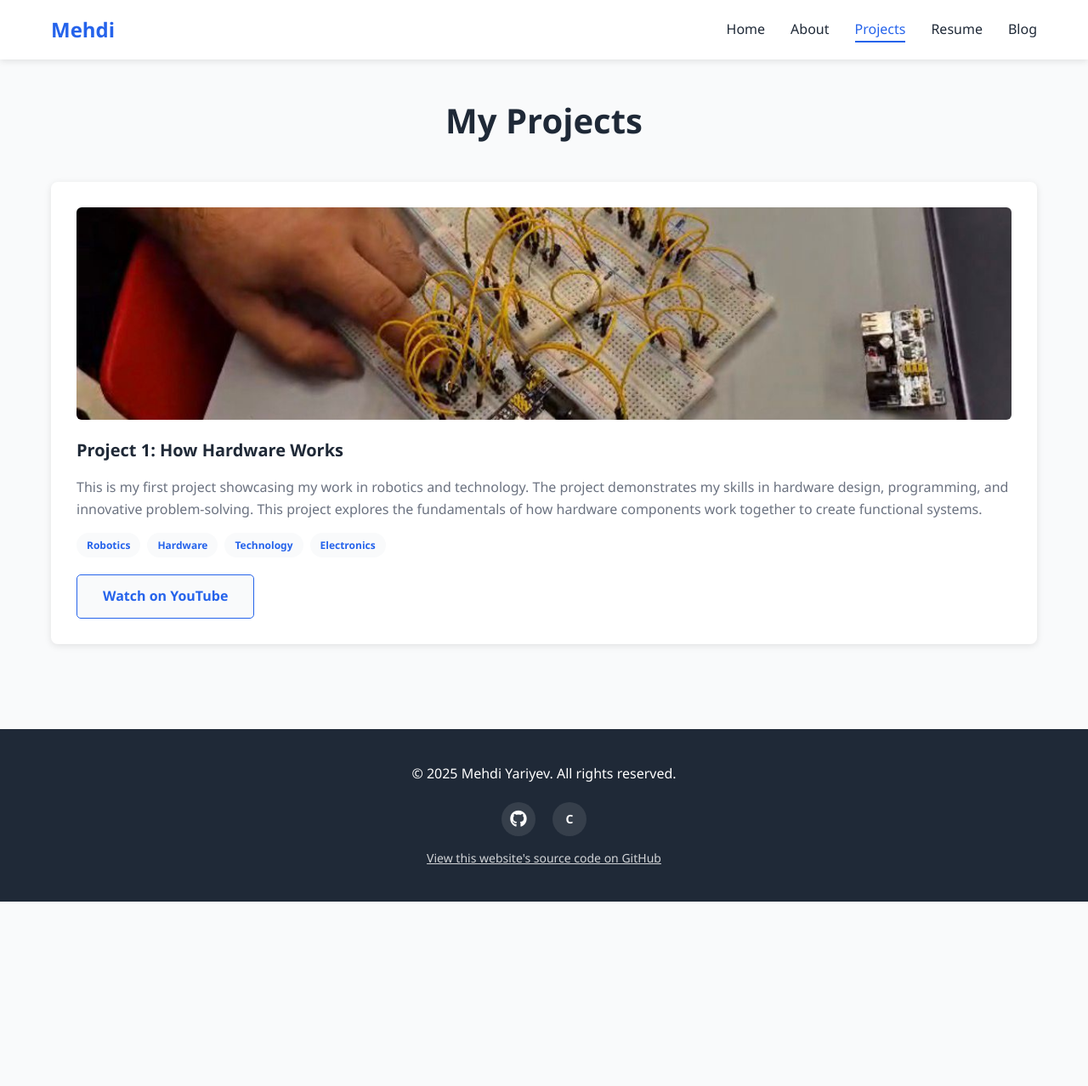
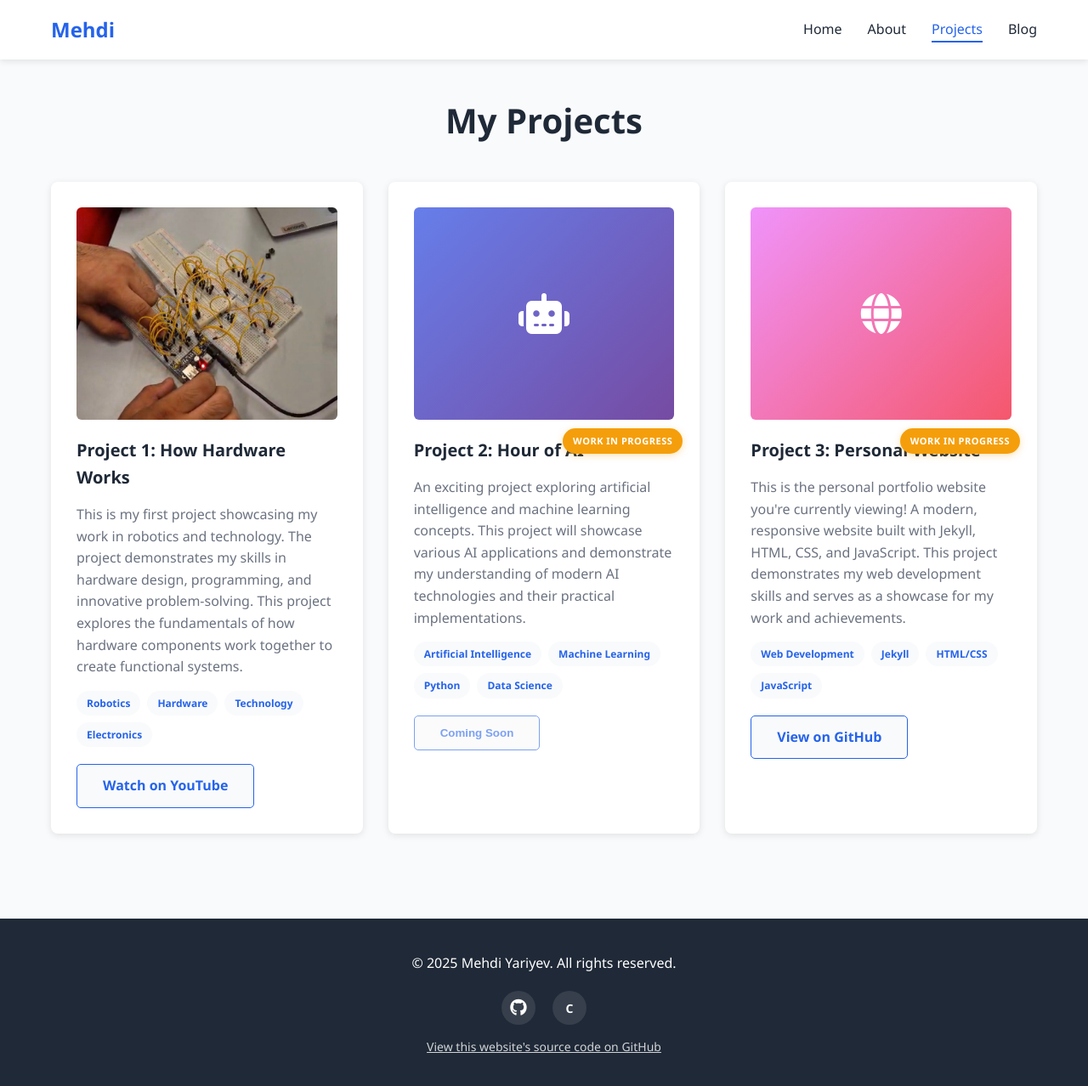
Before and after one commit to Myariyev/Myariyev.github.io, a Jekyll site: the page built from projects.md, in a window 1280 px wide and 1284 px high. Shown: the top 1278 px of the window at 85% size. Built offline with Jekyll 4.4.1, drawn with Linux system fonts in a browser that asks for light colours.

Commit message:
Remove Resume page, add Project 2 (Hour of AI) and Project 3 (Personal Website) as work in progress

```diff
--- a/_layouts/default.html
+++ b/_layouts/default.html
@@ -20,7 +20,6 @@
         <li><a href="{{ '/' | relative_url }}" class="nav-link {% if page.url == '/' %}active{% endif %}">Home</a></li>
         <li><a href="{{ '/about/' | relative_url }}" class="nav-link {% if page.url == '/about/' %}active{% endif %}">About</a></li>
         <li><a href="{{ '/projects/' | relative_url }}" class="nav-link {% if page.url == '/projects/' %}active{% endif %}">Projects</a></li>
-        <li><a href="{{ '/resume/' | relative_url }}" class="nav-link {% if page.url == '/resume/' %}active{% endif %}">Resume</a></li>
         <li><a href="{{ '/blog/' | relative_url }}" class="nav-link {% if page.url == '/blog/' %}active{% endif %}">Blog</a></li>
       </ul>
     </div>
--- a/assets/css/style.css
+++ b/assets/css/style.css
@@ -326,6 +326,22 @@ a {
     border-radius: 20px;
     font-size: 12px;
     font-weight: 600;
+}
+
+.work-in-progress {
+    position: absolute;
+    top: -10px;
+    right: -10px;
+    background-color: #f59e0b;
+    color: white;
+    padding: 6px 12px;
+    border-radius: 20px;
+    font-size: 11px;
+    font-weight: 700;
+    text-transform: uppercase;
+    letter-spacing: 0.5px;
+    box-shadow: 0 2px 8px rgba(245, 158, 11, 0.3);
+    z-index: 10;
 }
 
 /* RESUME PAGE */
--- a/projects.md
+++ b/projects.md
@@ -19,5 +19,41 @@ permalink: /projects/
       </div>
       <a href="https://www.youtube.com/watch?v=dEDFkh0GL38" target="_blank" class="btn-secondary">Watch on YouTube</a>
     </div>
+
+    <div class="project-card">
+      <div class="project-image" style="background: linear-gradient(135deg, #667eea 0%, #764ba2 100%); display: flex; align-items: center; justify-content: center; color: white; font-size: 48px;">
+        <i class="fas fa-robot"></i>
+      </div>
+      <div style="position: relative;">
+        <span class="work-in-progress">Work in Progress</span>
+        <h3>Project 2: Hour of AI</h3>
+      </div>
+      <p>An exciting project exploring artificial intelligence and machine learning concepts. This project will showcase various AI applications and demonstrate my understanding of modern AI technologies and their practical implementations.</p>
+      <div class="project-tags">
+        <span>Artificial Intelligence</span>
+        <span>Machine Learning</span>
+        <span>Python</span>
+        <span>Data Science</span>
+      </div>
+      <button class="btn-secondary" disabled style="opacity: 0.6; cursor: not-allowed;">Coming Soon</button>
+    </div>
+
+    <div class="project-card">
+      <div class="project-image" style="background: linear-gradient(135deg, #f093fb 0%, #f5576c 100%); display: flex; align-items: center; justify-content: center; color: white; font-size: 48px;">
+        <i class="fas fa-globe"></i>
+      </div>
+      <div style="position: relative;">
+        <span class="work-in-progress">Work in Progress</span>
+        <h3>Project 3: Personal Website</h3>
+      </div>
+      <p>This is the personal portfolio website you're currently viewing! A modern, responsive website built with Jekyll, HTML, CSS, and JavaScript. This project demonstrates my web development skills and serves as a showcase for my work and achievements.</p>
+      <div class="project-tags">
+        <span>Web Development</span>
+        <span>Jekyll</span>
+        <span>HTML/CSS</span>
+        <span>JavaScript</span>
+      </div>
+      <a href="https://github.com/Myariyev/Myariyev.github.io" target="_blank" class="btn-secondary">View on GitHub</a>
+    </div>
   </div>
 </section>
```
